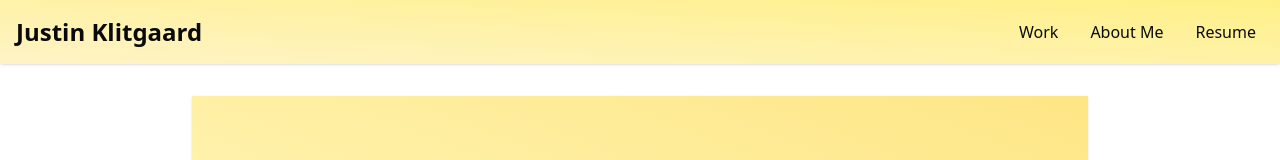
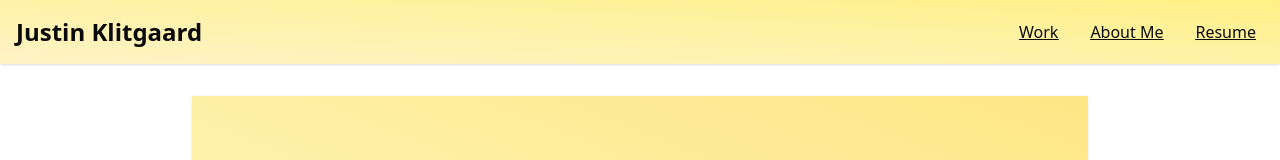
Before and after one commit to Justin-K-Ellis/react-personal-site, a React (Vite) app: page / in a window 1280 px wide. Shown: the top 160 px of the page. Built offline with nearby package versions, Linux system fonts and the light colour scheme.

Commit message:
fix: links are always underlined and fade on hover

```diff
--- a/src/components/LinkStyling.tsx
+++ b/src/components/LinkStyling.tsx
@@ -6,6 +6,8 @@ interface Props {
 
 export default function LinkStyling({ children }: Props) {
   return (
-    <div className=" md:py-1 md:px-2 rounded hover:underline">{children}</div>
+    <div className=" md:py-1 md:px-2 rounded underline hover:opacity-65">
+      {children}
+    </div>
   );
 }
```
